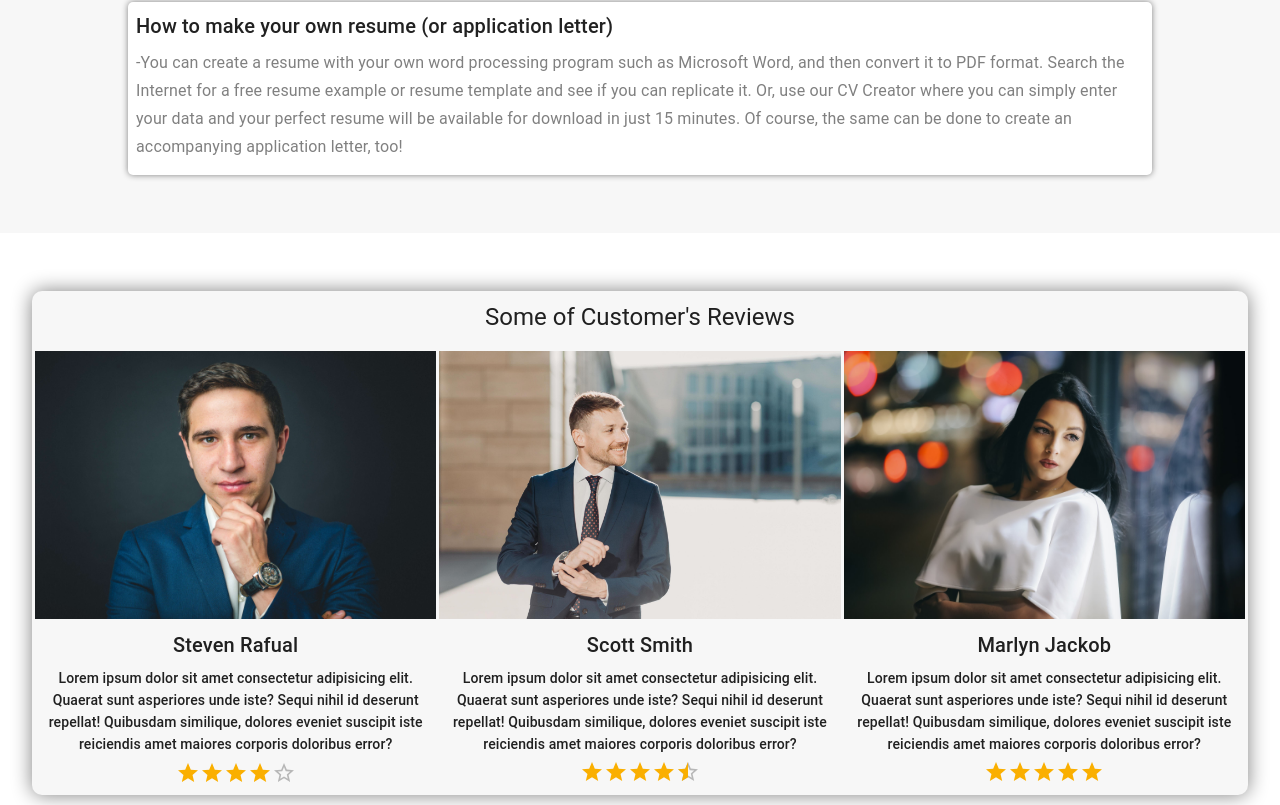
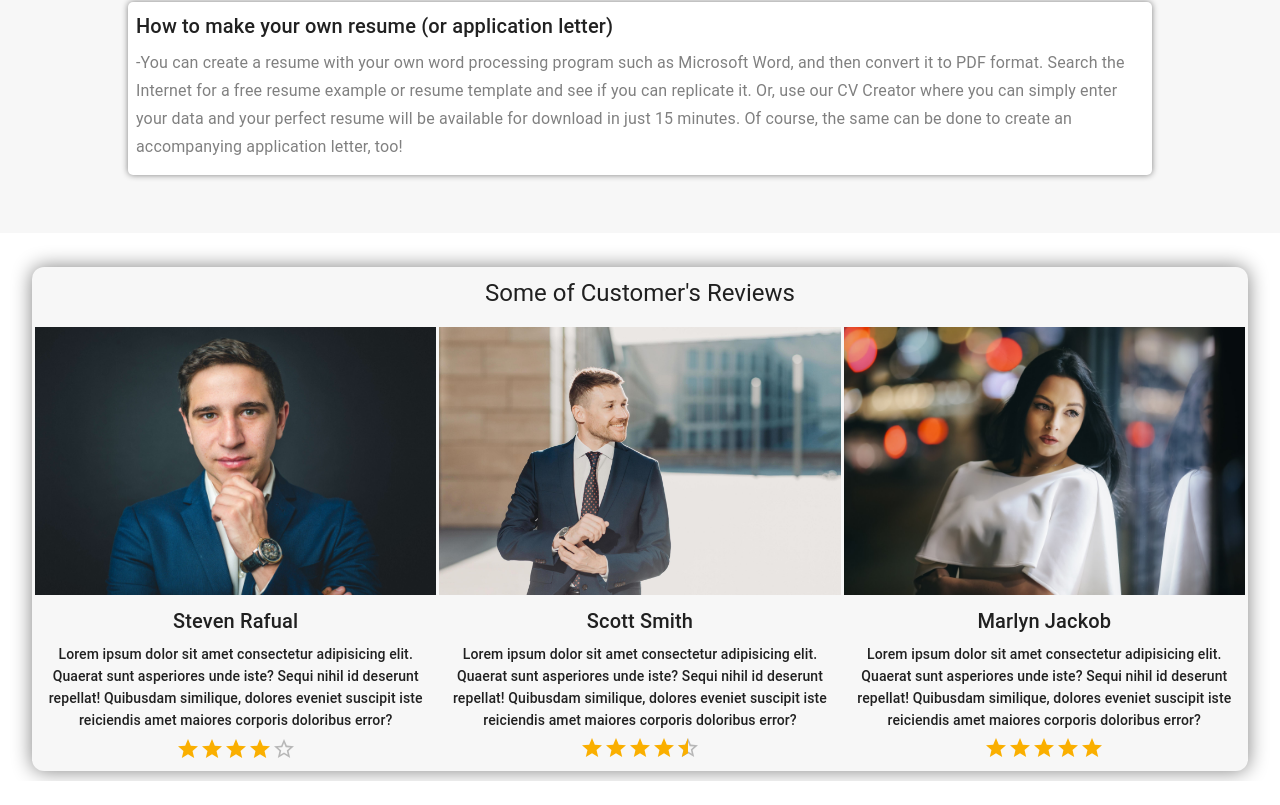
Before and after one commit to Ahmed0-Safwat/CV-Generator, a React (Vite) app: page / in a window 1280 px wide. Shown: the part 4046-4851 px from the top of the page. After the commit the page ends 4827 px from the top, so only its background shows below. Built offline with nearby package versions, Linux system fonts and the light colour scheme.

Commit message:
Content Changed

```diff
--- a/src/components/Home/Content/Content.jsx
+++ b/src/components/Home/Content/Content.jsx
@@ -778,13 +778,12 @@ const Content = () => {
         </Stack>
       </Stack>
       <br />
-      <br />
       <Stack
         sx={{
           width: "95%",
           textAlign: "center",
           backgroundColor: "#f7f7f7",
-          borderRadius: "10px",
+          borderRadius: "12px",
           boxShadow: "0px 0px 20px gray",
           margin: "10px auto",
         }}
@@ -803,7 +802,7 @@ const Content = () => {
             width: "100%",
             textAlign: "center",
             backgroundColor: "#f7f7f7",
-            borderRadius: "10px",
+            borderRadius: "0px",
             margin: "10px auto",
           }}
         >
```
